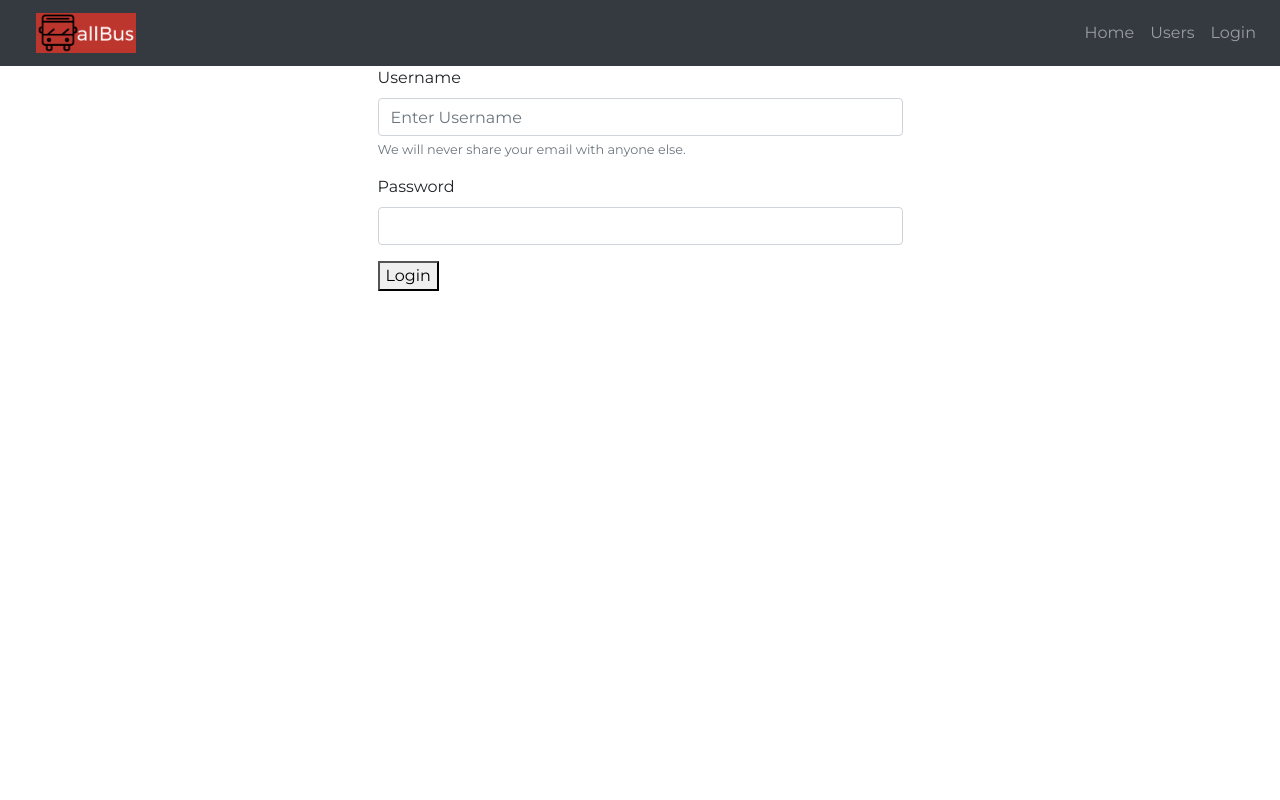
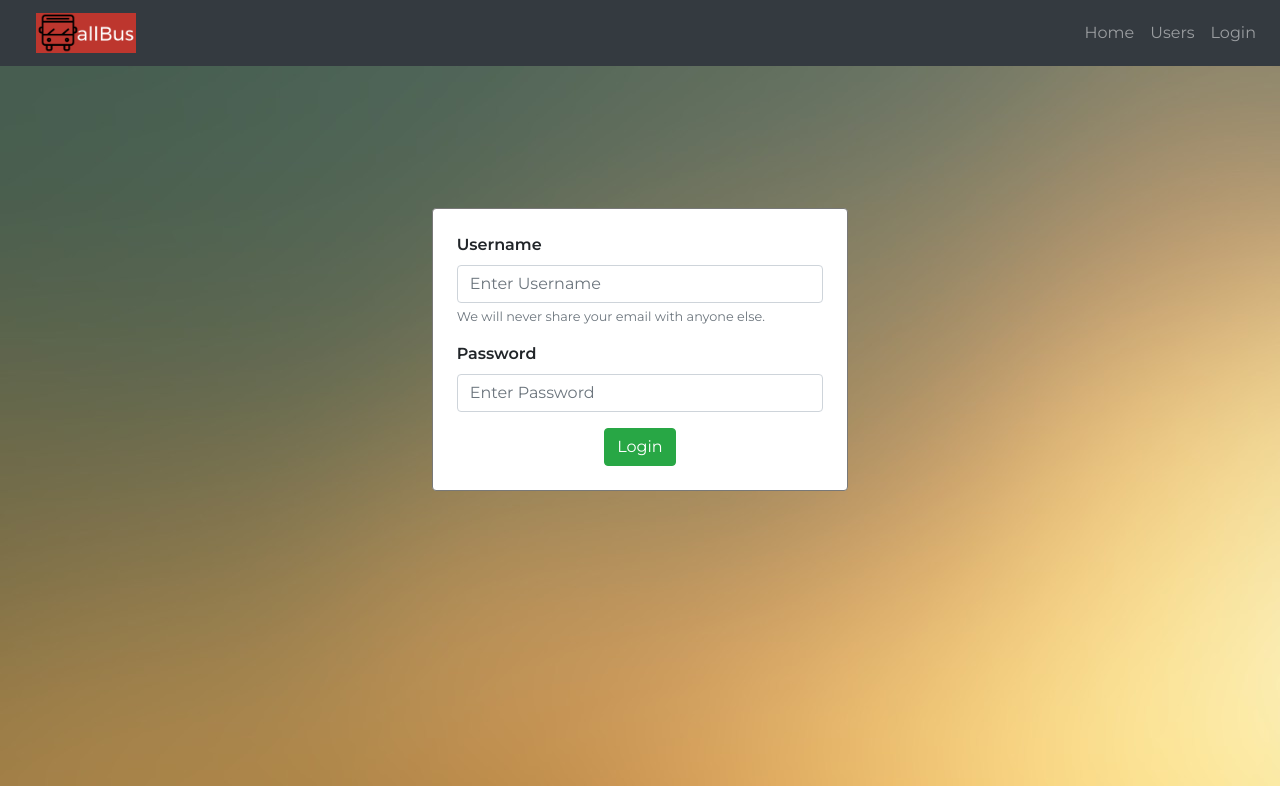
Before and after one commit to imrajat7/all-bus-frontend, a React (Create React App) app: page /login in a window 1280 px wide. Built offline with nearby package versions, Linux system fonts and the light colour scheme.

Commit message:
minor css changes for login component

```diff
--- a/src/app.css
+++ b/src/app.css
@@ -46,11 +46,13 @@ body{
 /* Result Component */
 
 .card{
+    border: 0.5px rgba(120,120,120) solid;
     transition-duration: 0.7s;
 }
 
 .card:hover{
-    box-shadow: -2px 2px 10px 0px rgba(220, 220, 220);
+    border: 0.5px #428939 solid;
+    box-shadow: 0px 0px 10px 1px rgba(80, 80, 80);
     transition-duration: 0.7s;
 }
 
@@ -73,3 +75,20 @@ body{
 }
 
 /* Login Component */
+
+.wrapper{
+    display: flex;
+    align-items: center;
+    justify-content: center;
+}
+
+.login-background-div{
+    min-height: 90vh;
+    height: auto;
+    background-image: url(./assets/login-background.jpg);
+    padding-bottom: 12%;
+}
+
+.login-form-outer-div{
+    transition-duration: 0.7s;
+}
--- a/src/components/Login.js
+++ b/src/components/Login.js
@@ -1,9 +1,4 @@
 import React,{Component} from 'react';
-
-const formStyle = {
-    background: 'orange',
-    margin:'auto'
-}
 
 class Login extends Component{
     constructor(props){
@@ -14,19 +9,24 @@ class Login extends Component{
     }
     render(){
         return(
-            <div className="container">
-                <form className="col-lg-6 col-sm-10 col-md-8 mx-auto">
+            <div className="container-fluid login-background-div wrapper">
+                <div className="col-lg-4 col-sm-8 col-md-6 mx-auto card p-4 login-form-outer-div">
+                    <form>
                         <div className="form-group">
-                        <label for="username">Username</label>
+                            <label for="username"><b>Username</b></label>
                             <input type="text" className="form-control" placeholder="Enter Username"/>
                             <small className="form-text text-muted">We will never share your email with anyone else.</small>
                         </div>
                         <div className="form-group">
-                        <label for="password">Password</label>
-                        <input type="password" className="form-control" pattern="(?=.*\d)(?=.*[a-z])(?=.*[A-Z]).{8,}" />
+                            <label for="password"><b>Password</b></label>
+                            <input type="password" className="form-control" placeholder="Enter Password" pattern="(?=.*\d)(?=.*[a-z])(?=.*[A-Z]).{8,}" />
                         </div>
-                    <button>Login</button>
+
+                        <div className="wrapper">
+                            <button className="btn btn-success">Login</button>
+                        </div>
                     </form>
+                </div>
             </div>
         )
     }
```
Also changed, not shown: src/assets/login-background.jpg (added). Lines whose indentation alone changed are shown as unchanged.
